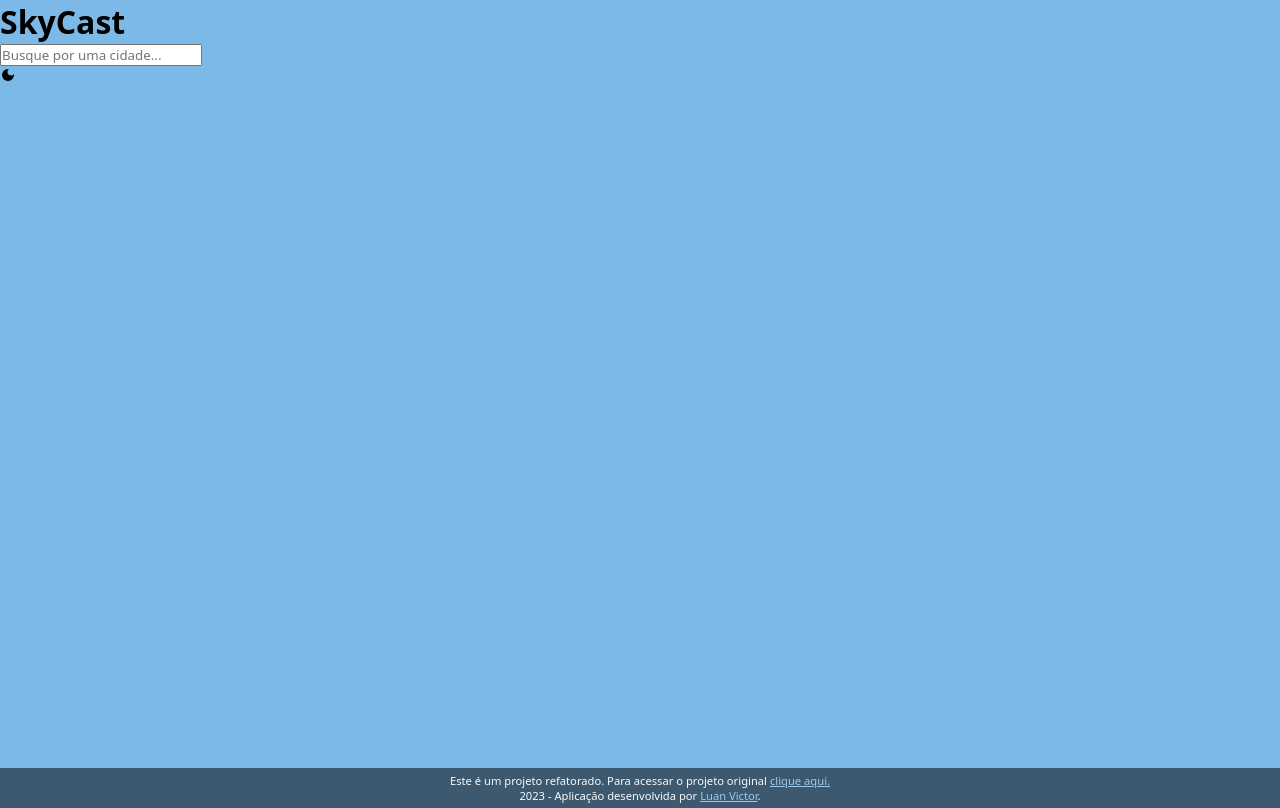
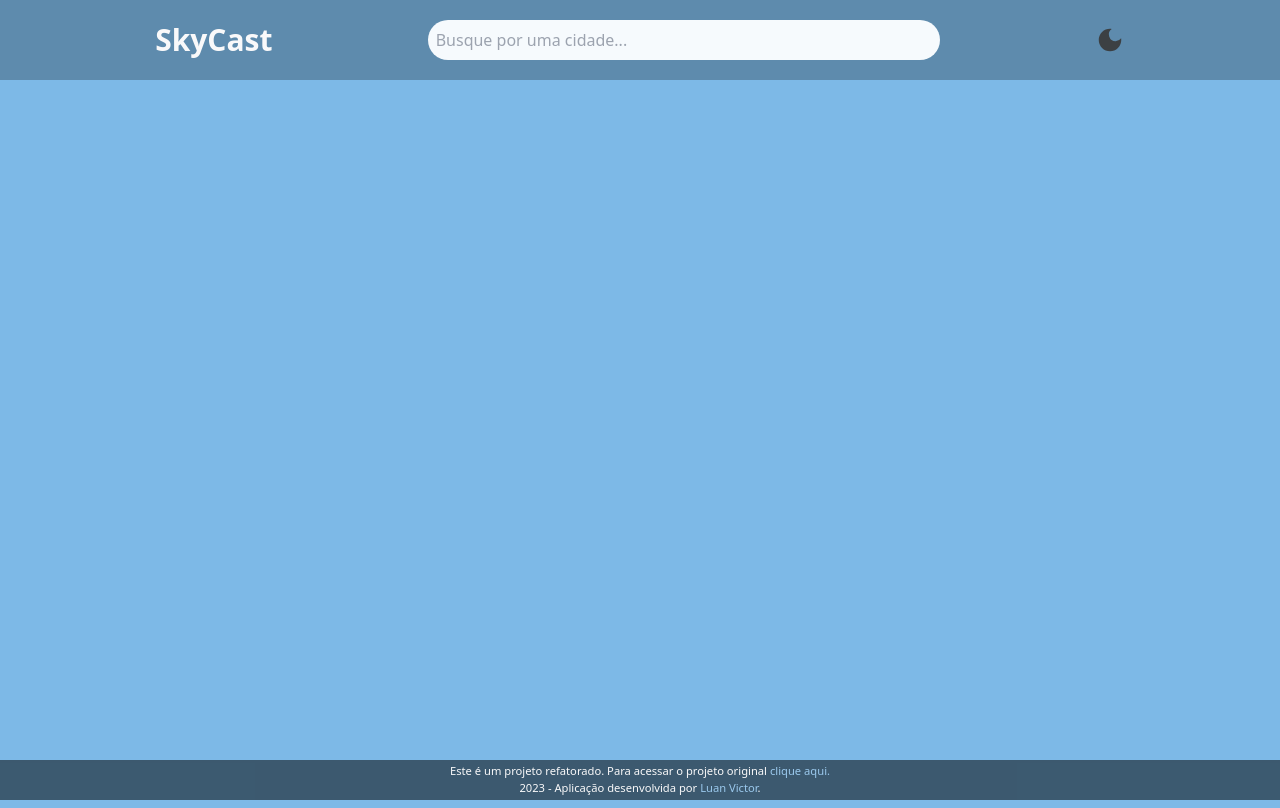
Before and after one commit to Luzin7/skycast, a React (Vite) app: page / in a window 1280 px wide. Built offline with nearby package versions, Linux system fonts and the light colour scheme; no server answers.

Commit message:
em andamento

```diff
--- /dev/null
+++ b/src/hooks/useDebounce.jsx
@@ -0,0 +1,15 @@
+import { useEffect, useState } from 'react';
+
+export default function useDebounce(value, delay) {
+	const [debounceValue, setDebounceValue] = useState('');
+
+	useEffect(() => {
+		const handler = setTimeout(() => {
+			setDebounceValue(value);
+		}, delay);
+		return () => {
+			clearTimeout(handler);
+		};
+	}, [value, delay]);
+	return debounceValue;
+}
--- a/src/scripts/getUserGeolocation.js
+++ b/src/scripts/getUserGeolocation.js
@@ -1,6 +1,6 @@
-import { useContext, useState } from 'react';
+import { useState } from 'react';
 import { getCurrentWeatherByGeolocation } from '../services/currentWeather';
-import { UserGeolocationContext } from '../contexts/userGeolocationContext';
+import useUserStore from '../store/user';
 
 const GEOLOCATION_OPTIONS = {
 	enableHighAccuracy: true,
@@ -15,7 +15,7 @@ export default function fetchUserGeolocationAndWeatherData({
 	lastFetchCacheKey = 'LAST_FETCH_CACHE_KEY',
 	fetchInterval = 1800000,
 } = {}) {
-	const { setUserGeolocationInfo } = useContext(UserGeolocationContext);
+	const { actions } = useUserStore();
 	const cachedData = JSON.parse(localStorage.getItem(geolocationCacheKey));
 	const [isFetching, setIsFetching] = useState(false);
 
@@ -33,7 +33,7 @@ export default function fetchUserGeolocationAndWeatherData({
 							sys: { country },
 							weather: [{ icon }],
 						}) => {
-							setUserGeolocationInfo({
+							actions.updateUserGeolocation({
 								name,
 								temp,
 								country,
--- a/src/styles/_variables.scss
+++ /dev/null
@@ -1,33 +0,0 @@
-// header
-$light-mode-bgcolor-input: #f6fafd;
-// footer
-$light-mode-bgcolor-footer: #2c4252;
-// global
-$light-mode-bgcolor-primary: #7db9e7;
-$light-mode-bgcolor-secondary: #f9f9fa;
-
-$light-mode-bgcolor-warm: #ec9ea5;
-$light-mode-bgcolor-cold: #cce4f5;
-
-$light-mode-text-color-high-emphasis: #3c4043;
-$light-mode-text-color-high-emphasis2: #f9f9fa;
-$light-mode-text-color-medium-emphasis: #666d72;
-$light-mode-text-color-low-emphasis: #828a91;
-$light-mode-text-color-link: #9bc9ed;
-
-$dark-mode-bgcolor-primary: #374047;
-$dark-mode-bgcolor-secondary: #606e79;
-
-$dark-mode-bgcolor-warm: #473737;
-$dark-mode-bgcolor-cold: #394d5c;
-
-$dark-mode-text-color-high-emphasis: #f9f9fa;
-$dark-mode-text-color-medium-emphasis: #bfc5c9;
-$dark-mode-text-color-low-emphasis: #7f8b93;
-$dark-mode-text-color-link: #9bc9ed;
-
-// font-weight
-$normal: 400;
-$medium: 500;
-$bold: 700;
-$light: 200;
--- a/src/styles/globalStyle.css
+++ b/src/styles/globalStyle.css
@@ -1,3 +1,7 @@
+@tailwind base;
+@tailwind components;
+@tailwind utilities;
+
 * {
 	box-sizing: border-box;
 	font-family: system-ui, -apple-system, BlinkMacSystemFont, 'Segoe UI', Roboto,
--- /dev/null
+++ b/src/utils/getForecastWeatherByPosition.js
@@ -0,0 +1,20 @@
+/* eslint-disable camelcase */
+export default function getForecastWeatherByPosition(arrayList, position) {
+	return position.map((pos) => {
+		const {
+			dt_txt,
+			main: { temp_max, temp_min },
+			weather: [{ description, icon }],
+			wind: { speed },
+		} = arrayList[pos];
+
+		return {
+			dt_txt,
+			temp_max,
+			temp_min,
+			description,
+			icon: `https://openweathermap.org/img/wn/${icon}@2x.png`,
+			speed,
+		};
+	});
+}
--- /dev/null
+++ b/src/utils/handleFetchError.js
@@ -0,0 +1,16 @@
+export default function handleFetchError(error) {
+	const inputText = document.querySelector('.search');
+	if (error.response) {
+		if (error.response.status === 404) {
+			inputText.placeholder =
+				'Desculpe! Não encontramos o lugar que você procurou.';
+			inputText.value = '';
+		}
+
+		if (error.response.status !== 404) {
+			inputText.placeholder =
+				'Houve algum problema na busca... Tente novamente';
+			inputText.value = '';
+		}
+	}
+}
```
